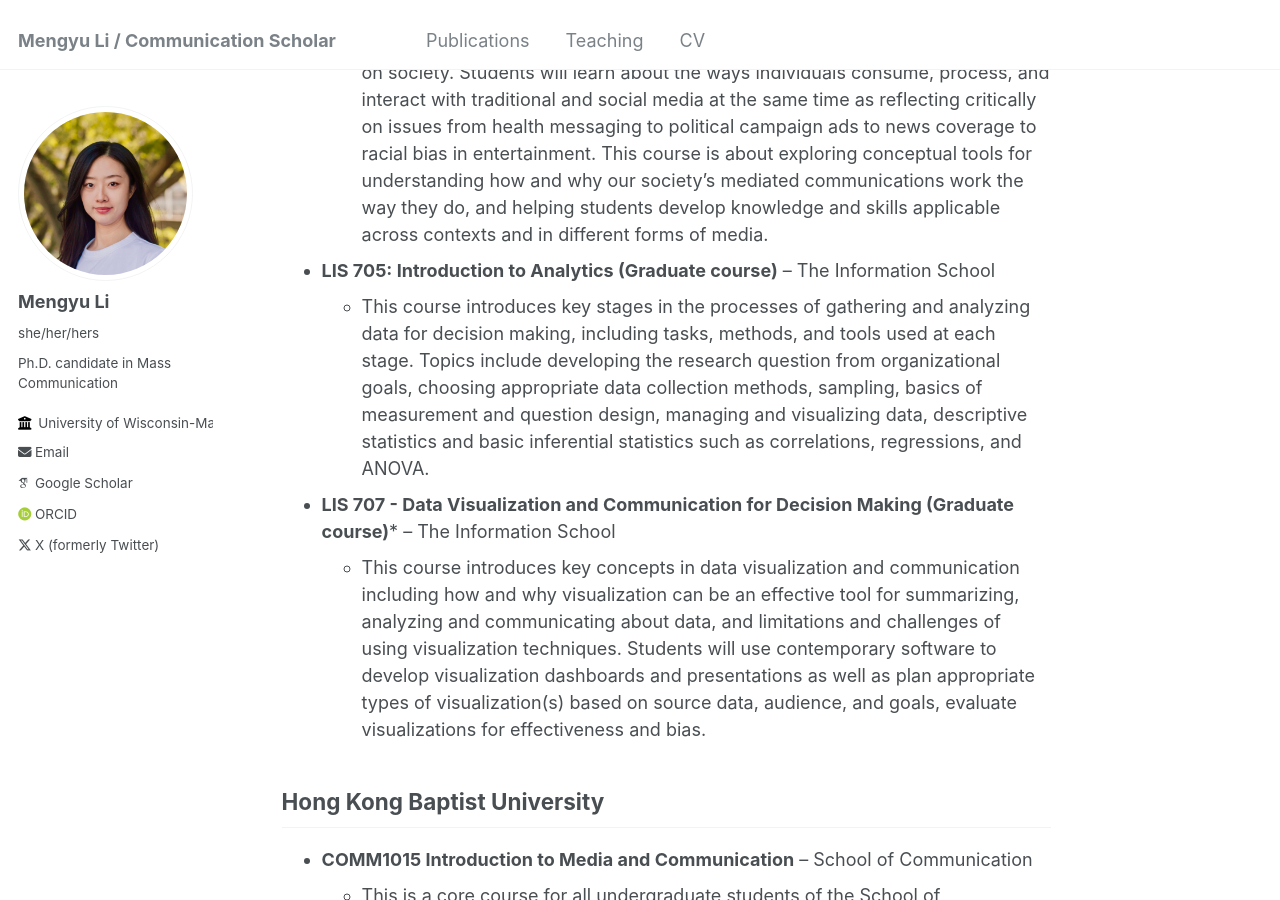
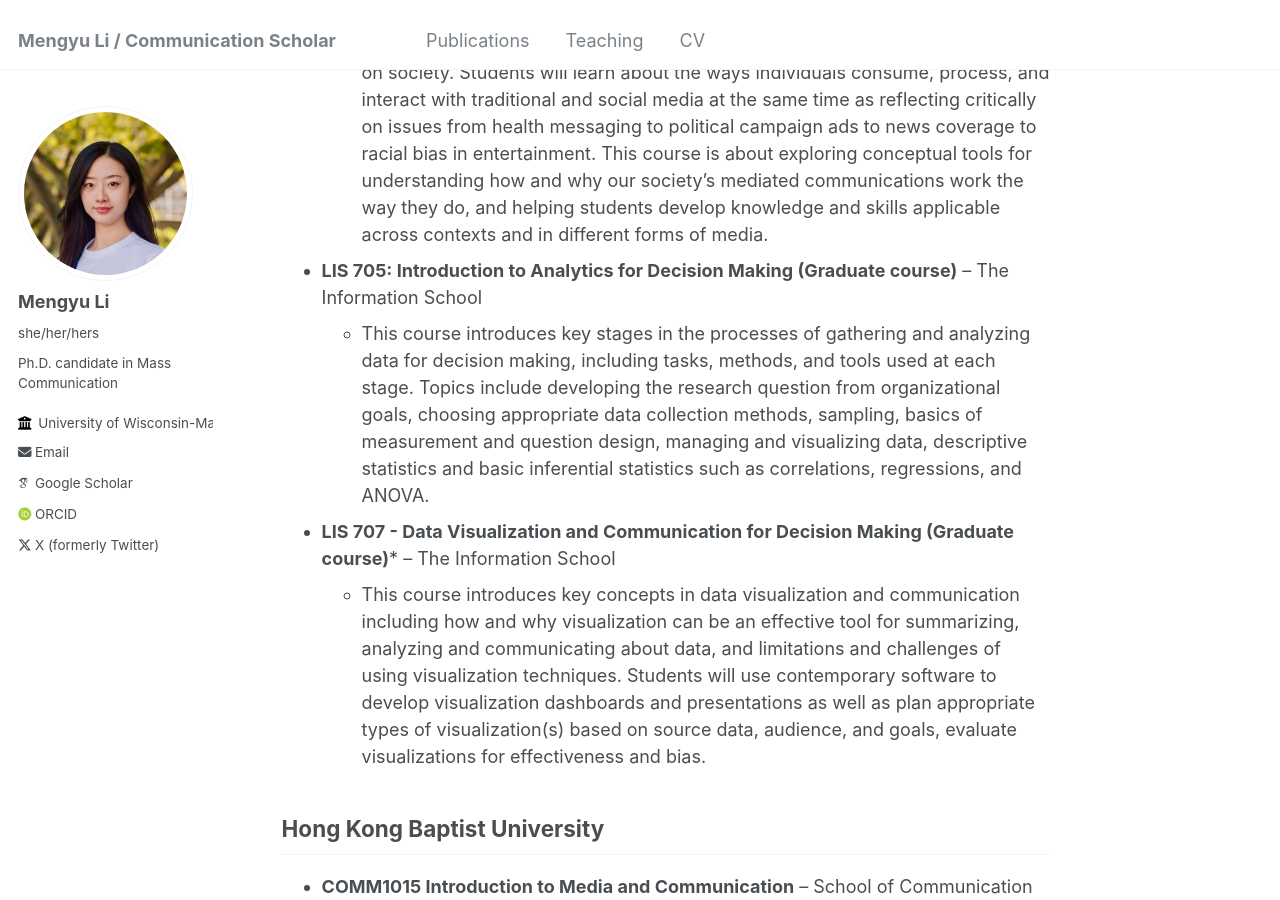
Before and after one commit to im-mengyuli/im-mengyuli.github.io, a Jekyll site: the page built from _pages/teaching.md, in a window 1280 px wide and 900 px high, scrolled down 389 px. Built offline with Jekyll 4.4.1, drawn with Linux system fonts in a browser that asks for light colours; some web fonts are replaced.

Commit message:
Update teaching.md

```diff
--- a/_pages/teaching.md
+++ b/_pages/teaching.md
@@ -8,7 +8,7 @@ I teach undergraduate and graduate level courses at both UWM and HKBU in areas s
 ## University of Wisconsin-Madison
 - **JOURN 201 Introduction to Mass Communication** - School of Journalism & Mass Communication
     - Focusing on news, advertising, and public relations in our mediated world, this course examine the social, economic, historical, and political impacts of media on society. Students will learn about the ways individuals consume, process, and interact with traditional and social media at the same time as reflecting critically on issues from health messaging to political campaign ads to news coverage to racial bias in entertainment. This course is about exploring conceptual tools for understanding how and why our society’s mediated communications work the way they do, and helping students develop knowledge and skills applicable across contexts and in different forms of media.
-- **LIS 705:  Introduction to Analytics (Graduate course)** – The Information School
+- **LIS 705:  Introduction to Analytics for Decision Making (Graduate course)** – The Information School
     - This course introduces key stages in the processes of gathering and analyzing data for decision making, including tasks, methods, and tools used at each stage. Topics include developing the research question from organizational goals, choosing appropriate data collection methods, sampling, basics of measurement and question design, managing and visualizing data, descriptive statistics and basic inferential statistics such as correlations, regressions, and ANOVA.
 - **LIS 707 - Data Visualization and Communication for Decision Making (Graduate course)*** – The Information School
     - This course introduces key concepts in data visualization and communication including how and why visualization can be an effective tool for summarizing, analyzing and communicating about data, and limitations and challenges of using visualization techniques. Students will use contemporary software to develop visualization dashboards and presentations as well as plan appropriate types of visualization(s) based on source data, audience, and goals, evaluate visualizations for effectiveness and bias.
```
